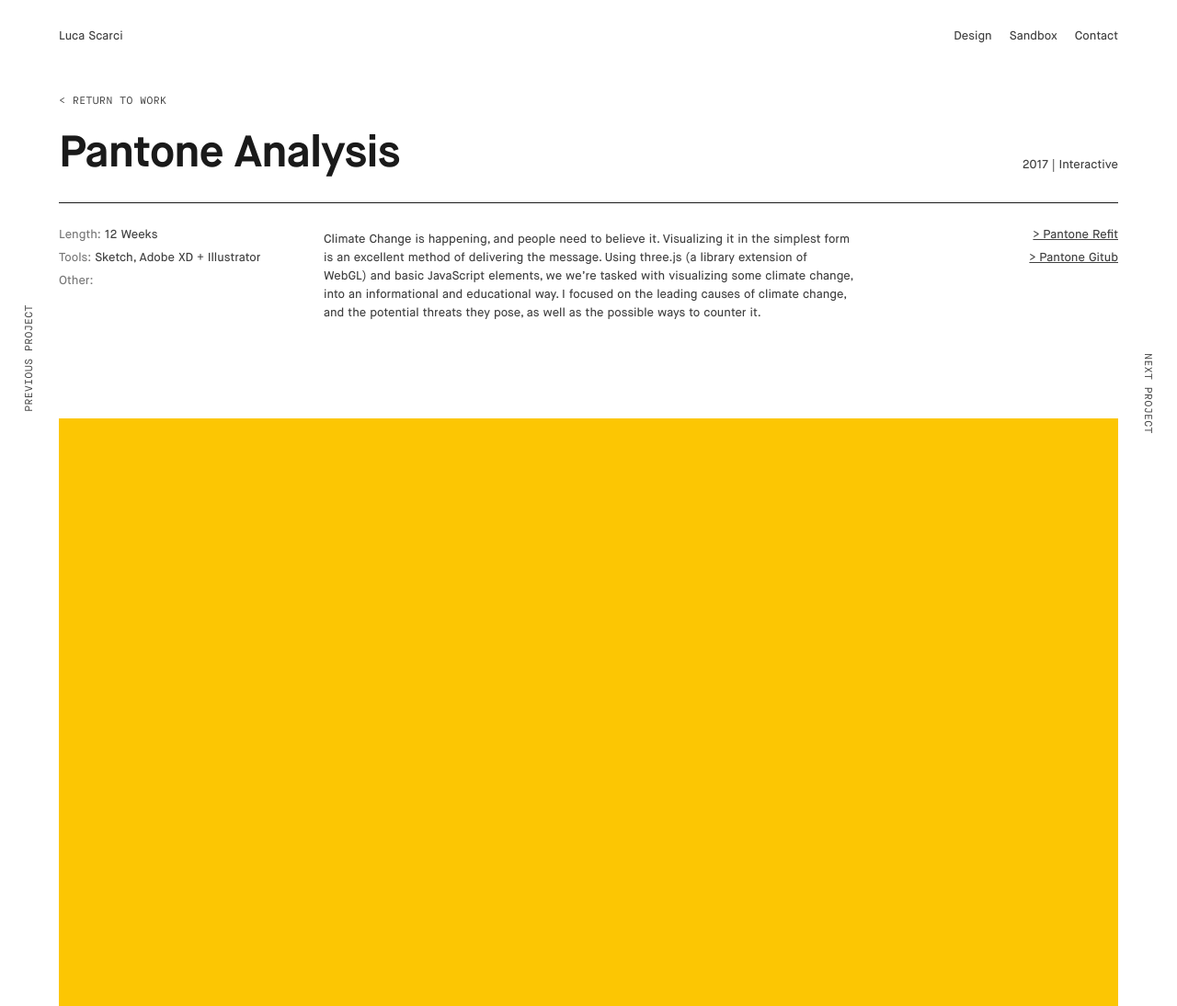
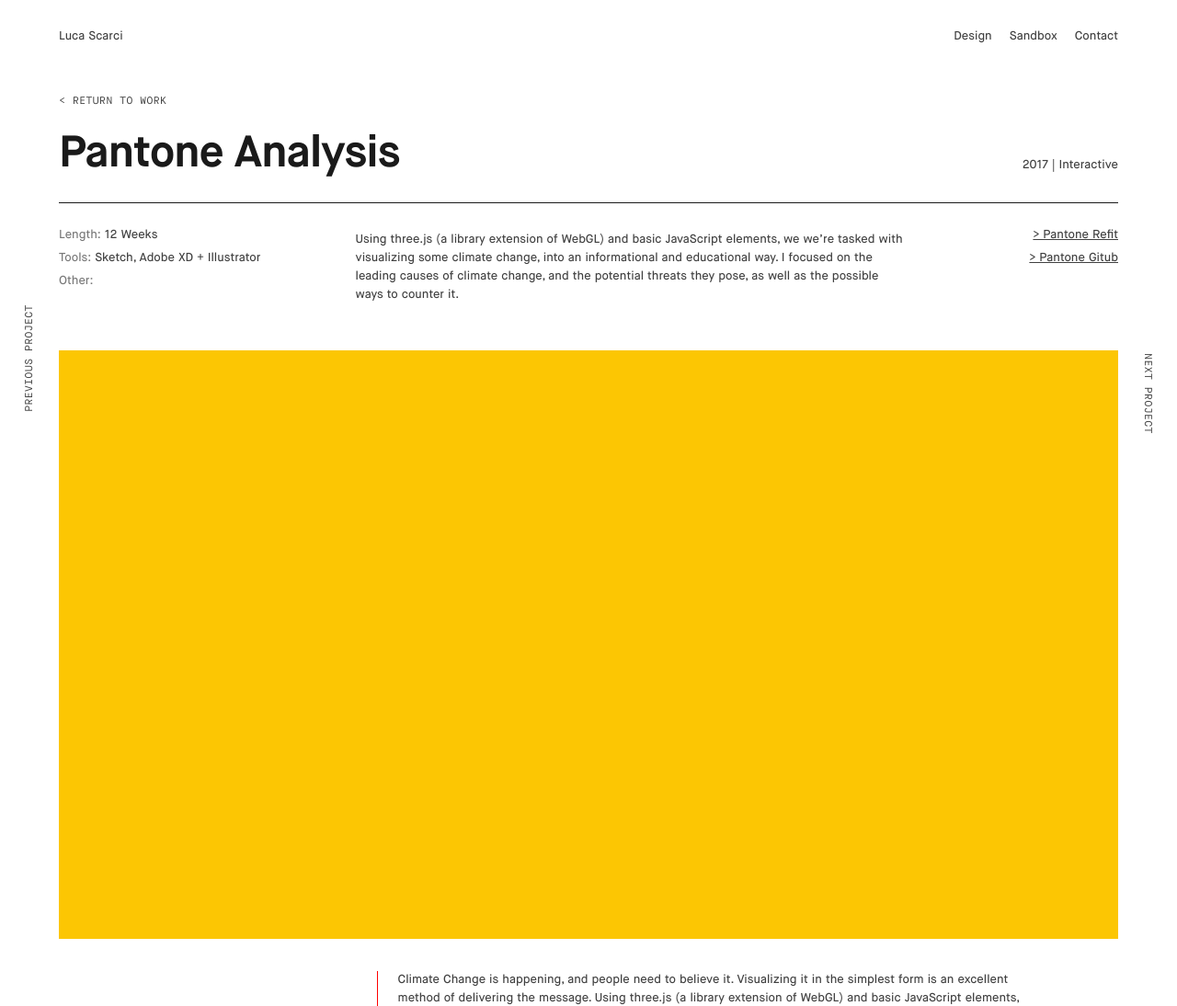
Before and after one commit to lucascarci/gm-porfolio, a PHP site: page /project_beta.php in a window 1280 px wide. Shown: the top 1094 px of the page at 92% size. Run offline with PHP 8.4, Linux system fonts and the light colour scheme.

Commit message:
Adjusted Project Page
Adjusted the height of the project overview section.
Adjusted placehodler content in overview

```diff
--- a/project_beta.php
+++ b/project_beta.php
@@ -37,7 +37,7 @@
 					<li class="project-info__list-left"><span class="light-list">Other:</span></li>
 				</div>
 
-				<div class="project-info__center">Climate Change is happening, and people need to believe it. Visualizing it in the simplest form is an excellent method of delivering the message. Using three.js (a library extension of WebGL) and basic JavaScript elements, we we’re tasked with visualizing some climate change, into an informational and educational way. I focused on the leading causes of climate change, and the potential threats they pose, as well as the possible ways to counter it.</div>
+				<div class="project-info__center">Using three.js (a library extension of WebGL) and basic JavaScript elements, we we’re tasked with visualizing some climate change, into an informational and educational way. I focused on the leading causes of climate change, and the potential threats they pose, as well as the possible ways to counter it.</div>
 
 				<div class="project-info__right">
 					<li class="project-info__list-right">> Pantone Refit</li>
--- a/styles/core.css
+++ b/styles/core.css
@@ -341,7 +341,6 @@ body {
 .project-info {
   width: 100%;
   margin: 0 auto;
-  min-height: 355px;
   height: auto;
   padding-top: 20px;
   text-align: center;
@@ -370,7 +369,7 @@ body {
         border-bottom: 1px solid #1a1a1a; } }
   .project-info__right {
     float: right;
-    width: 25%;
+    width: 20%;
     height: 50px;
     text-align: right;
     text-decoration: underline; }
@@ -395,11 +394,12 @@ body {
     .project-info__list-left .light-list {
       opacity: 0.7; }
   .project-info__center {
-    width: 50%;
+    width: 52%;
     height: auto;
     float: left;
     margin-bottom: 50px;
     margin-top: 10px;
+    margin-left: 3%;
     text-align: left; }
     @media only screen and (max-width: 765px) {
       .project-info__center {
--- a/styles/core.scss
+++ b/styles/core.scss
@@ -563,7 +563,6 @@ body {
 .project-info {
 	width: 100%;
 	margin: 0 auto;
-	min-height: 355px;
 	height: auto;
 	padding-top: 20px;
 	text-align: center;
@@ -595,7 +594,7 @@ body {
 	}
 	@include e('right') {
 		float: right;
-		width: 25%;
+		width: 20%;
 		height: 50px;
 		text-align: right;
 		text-decoration: underline;
@@ -630,11 +629,12 @@ body {
 	}
 
 	@include e('center') {
-		width: 50%;
+		width: 52%;
 		height: auto;
 		float: left;
 		margin-bottom: 50px;
 		margin-top: 10px;
+		margin-left: 3%;
 		text-align: left;
 		@media only screen and (max-width: 765px){
 			width: 60%;
```
Also changed, not shown: 1 other file.
